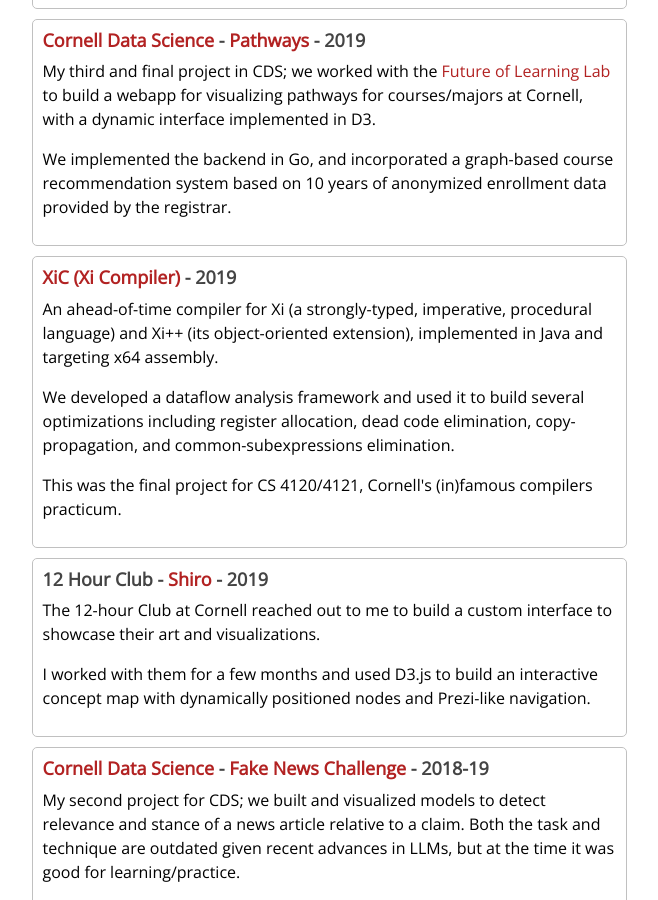
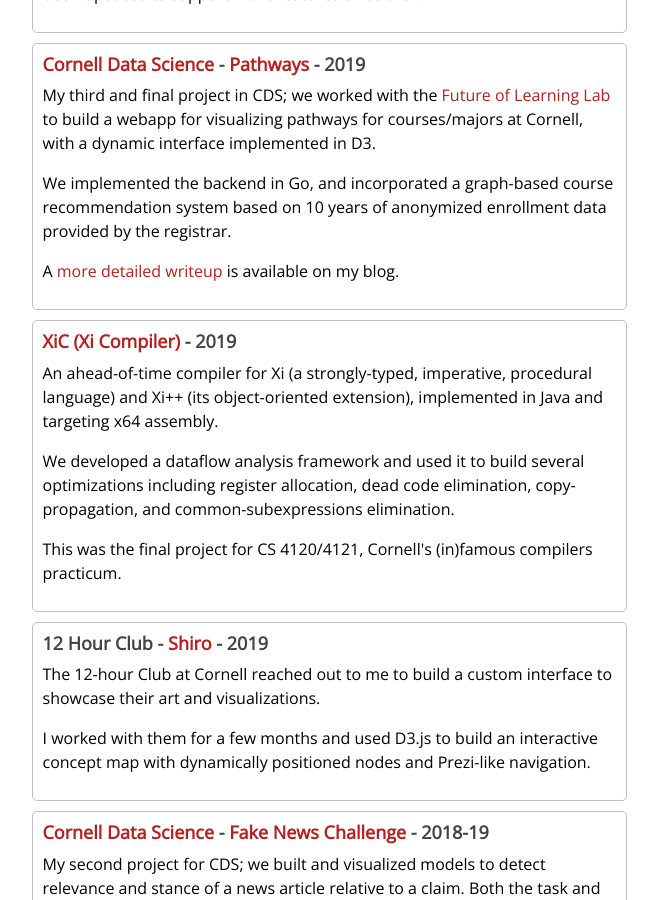
Before and after one commit to yangdanny97/yangdanny97.github.io, a Jekyll site: the page built from projects/index.html, in a window 1280 px wide and 900 px high, scrolled down 2002 px. Shown: the whole window, without its empty margins (311-969 px from the left). Built offline with Jekyll 4.4.1, drawn with Linux system fonts in a browser that asks for light colours.

Commit message:
fix links

```diff
--- a/projects/index.html
+++ b/projects/index.html
@@ -61,7 +61,7 @@
             <h4><a href="https://github.com/yangdanny97/fire-emblem-chess" target="_blank">Fire Emblem Chess</a> -
                 2021</h4>
             <p>A browser-based pass & play chess game, using visuals from the Fire Emblem GBA games.
-                <a href="https://yangdanny97.github.io/fire-emblem-chess/" target="_blank">Play it here!</a>
+                <a href="https://yangdanny97.github.io/fire-emblem-chess/" target="_blank">Play it here!</a><br>
                 The project is written almost entirely using ReScript except for the rendering which is done using
                 D3.js.
             </p>
@@ -101,6 +101,7 @@
             <p>We implemented the backend in Go, and incorporated a graph-based course recommendation
                 system based on 10 years of anonymized enrollment data provided by the registrar.
             </p>
+            <p>A <a href="https://yangdanny97.github.io/blog/2020/05/02/course-recommender-system" target="_blank">more detailed writeup</a> is available on my blog.</p>
         </div>
         <div class="project-item">
             <h4><a href="https://github.com/Bluefire2/xic" target="_blank">XiC (Xi Compiler)</a> - 2019</h4>
@@ -114,7 +115,7 @@
             <p>This was the final project for CS 4120/4121, Cornell's (in)famous compilers practicum.</p>
         </div>
         <div class="project-item">
-            <h4>12 Hour Club - <a href="https://shiro.community/" target="_blank">Shiro</a> - 2019</h4>
+            <h4>12 Hour Club - <a href="https://yangdanny97.github.io/shiro/" target="_blank">Shiro</a> - 2019</h4>
             <p>The 12-hour Club at Cornell reached out to me to build a custom interface to showcase their art and
                 visualizations. </p>
             <p> I worked with them for a few months and used D3.js to build
@@ -136,7 +137,7 @@
             </p>
         </div>
         <div class="project-item">
-            <h4><a href="https://dnm-finalapp.herokuapp.com/" target="_blank">DestiNation-Matcher</a> - Travel
+            <h4><a href="https://github.com/yangdanny97/DestinationMatcher" target="_blank">DestiNation-Matcher</a> - Travel
                 Destination Recommender - 2019</h4>
             <p>
                 A travel destination recommender that returns destinations based on user's interests and preferences
```
